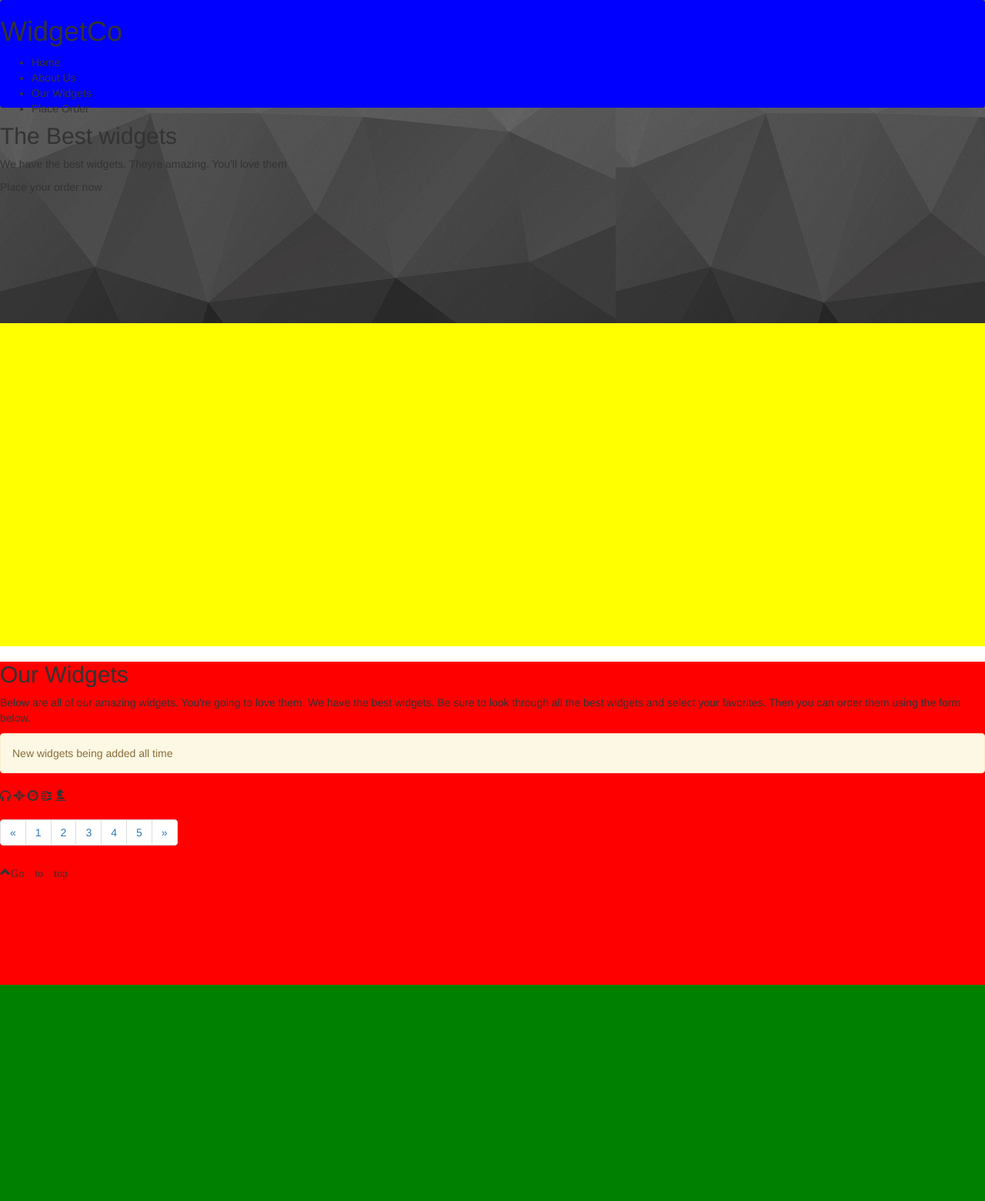
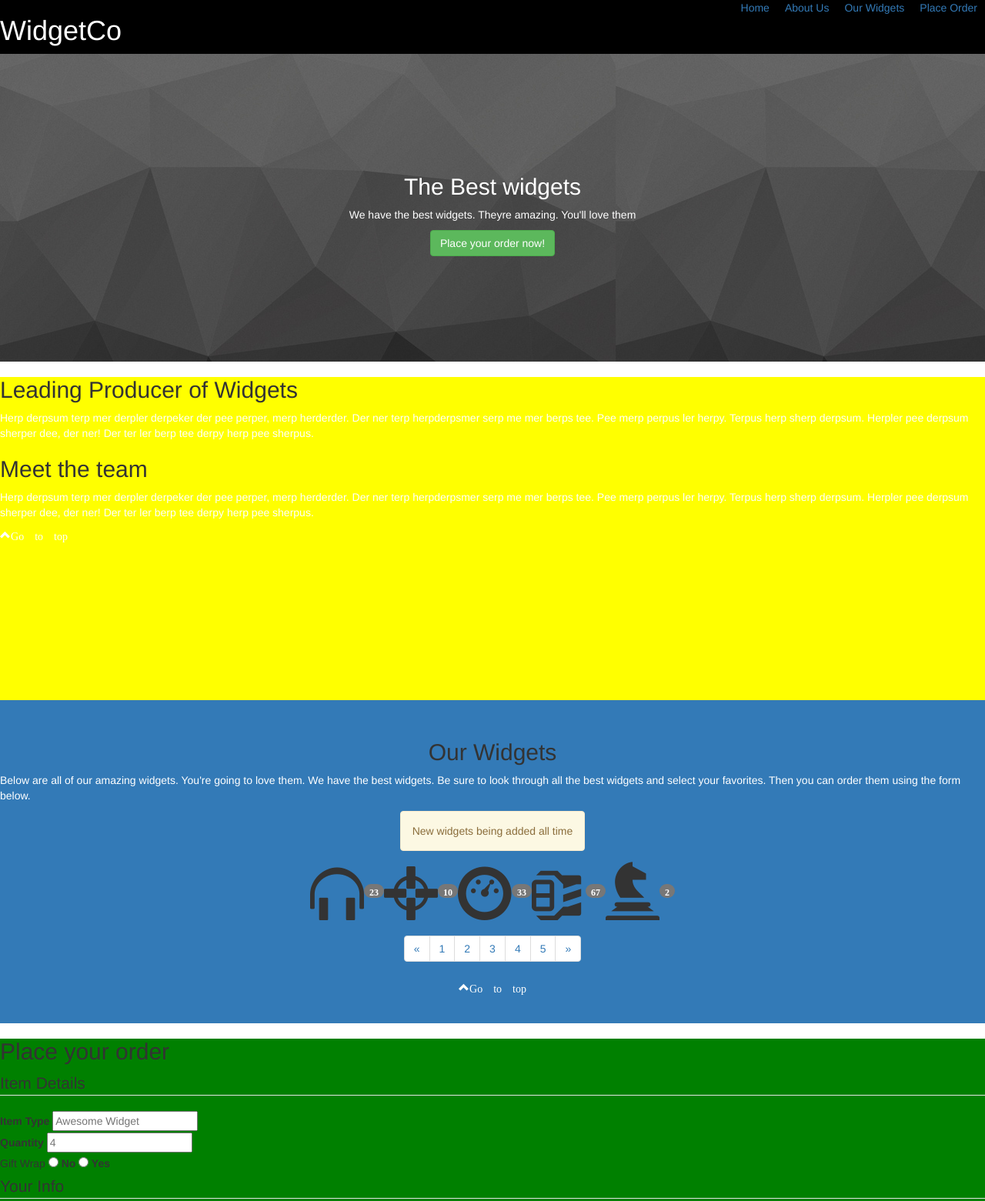
Before and after one commit to ElizabethBoles/WidgetCo, a plain HTML site: page index.html in a window 1280 px wide. Shown: the top 1561 px of the page at 77% size. Drawn offline with nearby package versions, Linux system fonts and the light colour scheme.

Commit message:
finished off the header nav bar banner and widgets

```diff
--- a/index.html
+++ b/index.html
@@ -10,25 +10,38 @@
       <body>
 
         <!-- Header/Nav -->
-        <header class="banner">
-          <nav class="navbar">
+        <header class="nav">
             <h1>WidgetCo</h1>
             <ul>
-              <li>Home</li>
-              <li>About Us</li>
-              <li>Our Widgets</li>
-              <li>Place Order</li>
+              <li><a href="#">Home</a></li>
+              <li><a href="#">About Us</a></li>
+              <li><a href="#">Our Widgets</a></li>
+              <li><a href="#">Place Order</a></li>
             </ul>
-          </nav>
 
-        <h2>The Best widgets</h2>
-        <p>We have the best widgets. Theyre amazing. You'll love them</p>
-        Place your order now
+
+
         </header>
 
       <main>
+        <section class="banner">
+          <h2>The Best widgets</h2>
+          <p>We have the best widgets. Theyre amazing. You'll love them</p>
+          <button type="button" class="btn btn-success">Place your order now!</button>
+        </section>
         <!-- Meet the Team -->
-      <section class="team">
+        <section class="team">
+        <h2>Leading Producer of Widgets</h2>
+         <p>Herp derpsum terp mer derpler derpeker der pee perper, merp herderder.
+          Der ner terp herpderpsmer serp me mer berps tee. Pee merp perpus ler herpy.
+          Terpus herp sherp derpsum. Herpler pee derpsum sherper dee, der ner!
+          Der ter ler berp tee derpy herp pee sherpus.</p>
+        <h2>Meet the team</h2>
+         <p>Herp derpsum terp mer derpler derpeker der pee perper, merp herderder.
+          Der ner terp herpderpsmer serp me mer berps tee. Pee merp perpus ler herpy.
+          Terpus herp sherp derpsum. Herpler pee derpsum sherper dee, der ner!
+          Der ter ler berp tee derpy herp pee sherpus.</p>
+          <p class="glyphicon glyphicon-chevron-up">Go to top</p>
       </section>
 
         <!-- Widgets -->
@@ -39,11 +52,13 @@
           select your favorites. Then you can order them using the form below.</p>
          <p class="alert alert-warning" role="alert">New widgets being added all
            time</p>
-         <span class="glyphicon glyphicon-headphones"></span>
-         <span class="glyphicon glyphicon-screenshot"></span>
-         <span class="glyphicon glyphicon-dashboard"></span>
-         <span class="glyphicon glyphicon-compressed"></span>
-         <span class="glyphicon glyphicon-knight"></span>
+           <section class="icons">
+         <i class="glyphicon glyphicon-headphones"><span class="badge">23</span></i>
+         <i class="glyphicon glyphicon-screenshot"><span class="badge">10</span></i>
+         <i class="glyphicon glyphicon-dashboard"><span class="badge">33</span></i>
+         <i class="glyphicon glyphicon-compressed"><span class="badge">67</span></i>
+         <i class="glyphicon glyphicon-knight"><span class="badge">2</span></i>
+       </section>
          <nav aria-label="Page navigation">
   <ul class="pagination">
     <li>
@@ -68,9 +83,59 @@
       </section>
         <!-- Order Form -->
       <section class="order">
-      </section>
+        <h2>Place your order</h2>
+        <form action='http://requestb.in/1ntps1a1' method='POST'>
+
+            <fieldset>
+                <legend>Item Details</legend>
+                <aside>
+                    <label for='Item Type'>Item Type</label>
+                    <input type='text' name='itemtype' id='itemtype-input' placeholder='Awesome Widget'>
+                </aside>
+                <aside>
+                    <label for='Quantity'>Quantity</label>
+                    <input type='text' name='quantity' id='quantity' placeholder='4'>
+                </aside>
+                <aside>
+                    Gift Wrap
+                    <label>
+                        <input type='radio' name='contact-method' value='No'>
+                        No
+                    </label>
+                    <label>
+                        <input type='radio' name='contact-method' value='Yes'>
+                        Yes
+                    </label>
+                  </aside>
+
+
+            </fieldset>
+
+            <fieldset>
+                <legend>Your Info</legend>
+                <aside>
+                    <label for='Item Type'>Item Type</label>
+                    <input type='Text' name='TtemType' id='ItemType-input' placeholder='Awesome Widget'>
+                </aside>
+                <aside>
+                    <label for='Quantity'>Quantity</label>
+                    <input type='Text' name='Quantity' id='Quantity' placeholder='4'>
+                </aside>
+                <aside>
+                    <label for='CreditCard'>Credit Card</label>
+                    <input type='Text' name='CreditCard' id='CreditCard' placeholder='XXXX-XXXX-XXXX-XXXX'>
+                </aside>
+                <aside>
+                    <label for='Expiration'>Expiration</label>
+                    <input type='Text' name='Expiration' id='Expiration' placeholder='February 2017'>
+                </aside>
+           </fieldset>
+              <button type="submit" class="btn btn-success">Confirm Order</button>
+            <p class="glyphicon glyphicon-chevron-up">Go to top</p>
+          </form>
         <!-- Footer -->
       <footer>
+        <p>&copy; 2017 The Iron Yard Students</p>
       </footer>
       </main>
 
--- a/style.css
+++ b/style.css
@@ -4,26 +4,42 @@
   }
 }
 
-img{
-  max-width: 100%;
+
+.nav {
   width: 100%;
+  display: flex;
+  background: black;
+
 }
 
-.banner{
-  height: 30em;
-  width: 100%;
-  background-image: url("blackgeo.jpg");
+.nav h1{
+  color: white;
+  margin-bottom: 10px;
 }
 
-.banner img {
+.nav ul{
+  display: flex;
+  color: white;
+  list-style: none;
+  justify-content:flex-end;
+  flex-grow: 1
+  }
+ .nav li a{
+   text-decoration: none;
+   margin: auto 10px;
+ }
+
+.banner {
+  display: flex;
   width: 100%;
-  height: 40em;
+  height: 400px;
+  background-image: url("blackgeo.jpg");
+  flex-direction: column;
+  align-items: center;
+  justify-content: center;
 }
-
-.navbar {
-  height: 10em;
-  width: 100%;
-  background-color: blue;
+.banner h2, p{
+  color: white;
 }
 .team {
   height: 30em;
@@ -31,9 +47,21 @@ img{
 }
 .widgets {
   height: 30em;
-  background-color: red;
+  background-color: #337ab7;
+  display: flex;
+  flex-direction: column;
+  align-items: center;
+  justify-content: center;
+}
+.icons{
+  display: flex;
+  flex-direction: row;
+}
+.glyphicon-headphones, .glyphicon-screenshot, .glyphicon-dashboard,
+.glyphicon-compressed, .glyphicon-knight{
+  font-size:5em;
+}
 
-}
 .order {
   height: 30em;
   background-color: green;
```
